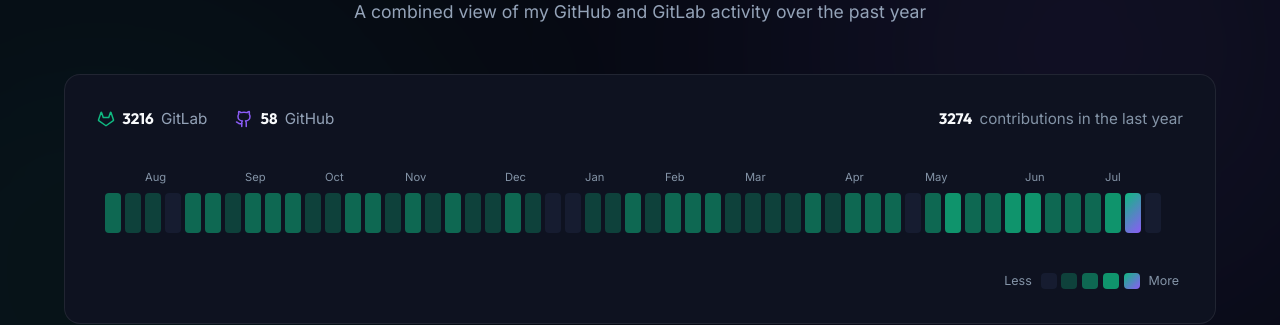
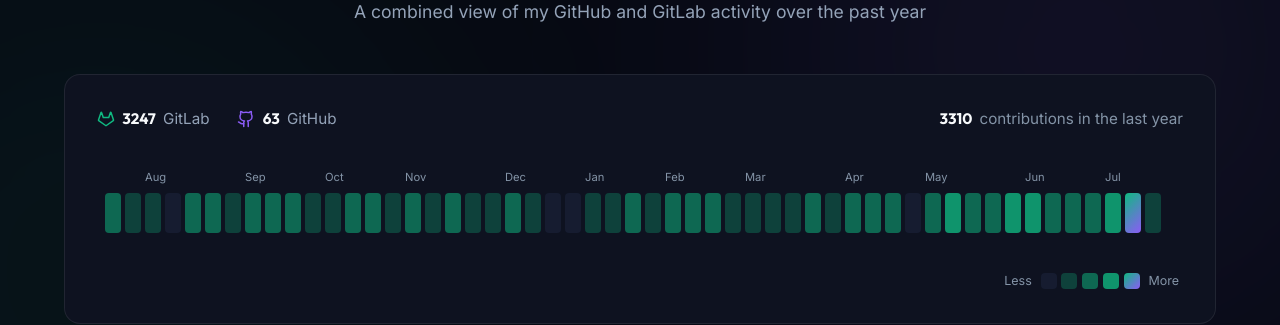
Before and after one commit to NickBourque/NickBourque.github.io, a Jekyll site: the page built from index.html, in a window 1280 px wide and 900 px high, scrolled down 2054 px. Shown: the part 151-476 px from the top of the window. Built offline with Jekyll 4.4.1, drawn with Linux system fonts in a browser that asks for light colours; nearby versions of some CDN libraries.

Commit message:
chore: refresh contributions data

```diff
--- a/_data/contributions.json
+++ b/_data/contributions.json
@@ -1,9 +1,9 @@
 {
-  "generated": "2026-07-20",
+  "generated": "2026-07-21",
   "totals": {
-    "github": 58,
-    "gitlab": 3216,
-    "combined": 3274
+    "github": 63,
+    "gitlab": 3247,
+    "combined": 3310
   },
   "max": 214,
   "weeks": [
@@ -426,10 +426,10 @@
     {
       "weekStart": "2026-07-19",
       "monthLabel": "",
-      "gh": 0,
-      "gl": 0,
-      "total": 0,
-      "level": 0
+      "gh": 5,
+      "gl": 31,
+      "total": 36,
+      "level": 1
     }
   ]
 }
```
